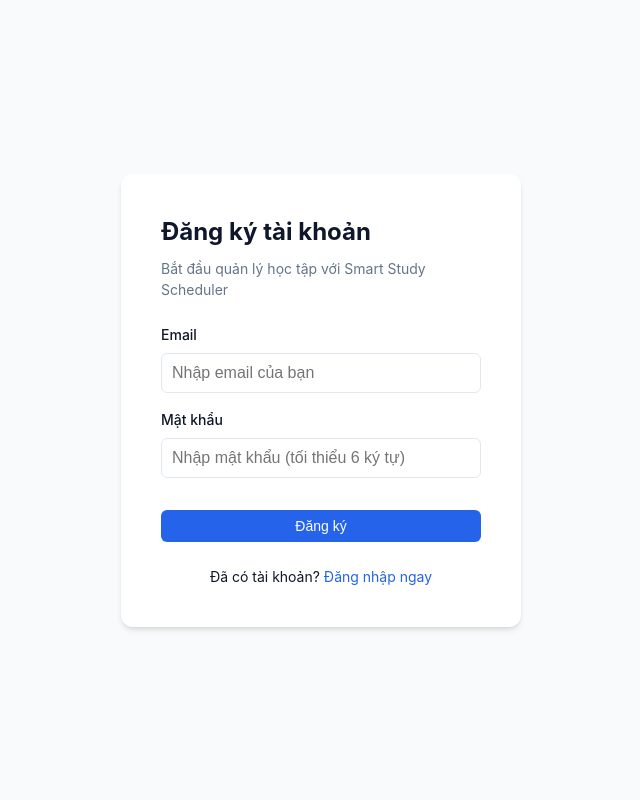
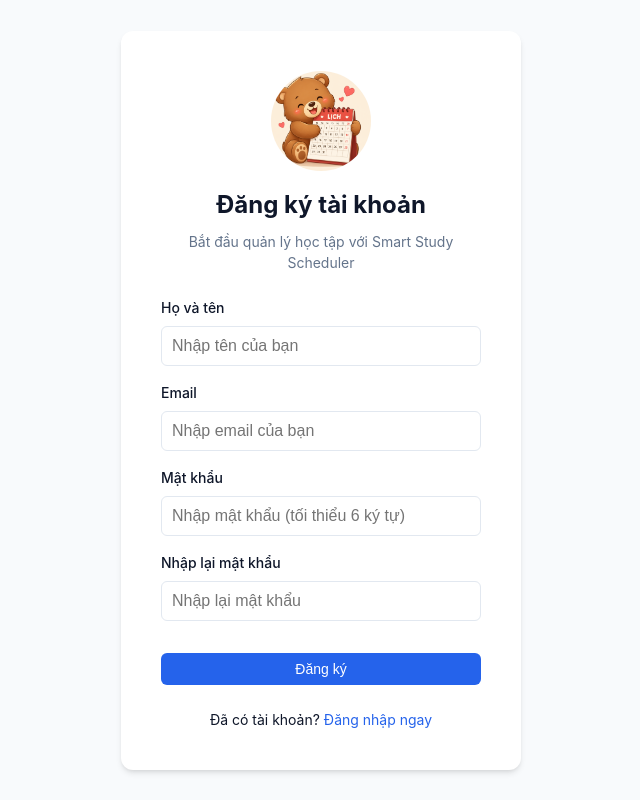
Before and after one commit to vutoncode/SmartStudy_Scheduler, a React (Vite) app: page /register in a window 1280 px wide. Shown: the whole page, without its empty margins (319-959 px from the left). Built offline with nearby package versions, Linux system fonts and the light colour scheme; no server answers; the HTML template or start-up script is replaced by a standard one.

Commit message:
Chỉnh lại page đăng ký

```diff
--- a/src/context/AuthContext.jsx
+++ b/src/context/AuthContext.jsx
@@ -31,9 +31,17 @@ export const AuthProvider = ({ children }) => {
     return () => subscription.unsubscribe();
   }, []);
 
-  const signUp = async (email, password) => {
+  const signUp = async (email, password, name) => {
     if (!supabase) return { error: { message: "Chưa kết nối Supabase" } };
-    return supabase.auth.signUp({ email, password });
+    return supabase.auth.signUp({
+      email,
+      password,
+      options: {
+        data: {
+          display_name: name,
+        }
+      }
+    });
   };
 
   const signIn = async (email, password) => {
--- a/src/pages/Register.jsx
+++ b/src/pages/Register.jsx
@@ -3,8 +3,10 @@ import { useAuth } from '../context/AuthContext';
 import { useNavigate, Link } from 'react-router-dom';
 
 const Register = () => {
+  const [name, setName] = useState('');
   const [email, setEmail] = useState('');
   const [password, setPassword] = useState('');
+  const [confirmPassword, setConfirmPassword] = useState('');
   const [error, setError] = useState(null);
   const [loading, setLoading] = useState(false);
   const { signUp } = useAuth();
@@ -13,9 +15,15 @@ const Register = () => {
   const handleSubmit = async (e) => {
     e.preventDefault();
     setError(null);
+
+    if (password !== confirmPassword) {
+      setError('Mật khẩu nhập lại không khớp!');
+      return;
+    }
+
     setLoading(true);
 
-    const { error } = await signUp(email, password);
+    const { error } = await signUp(email, password, name);
 
     if (error) {
       setError(error.message);
@@ -28,13 +36,25 @@ const Register = () => {
 
   return (
     <div className="auth-container">
-      <div className="auth-card">
-        <h2>Đăng ký tài khoản</h2>
-        <p>Bắt đầu quản lý học tập với Smart Study Scheduler</p>
+      <div className="auth-card" style={{ display: 'flex', flexDirection: 'column', alignItems: 'center' }}>
+        <img src="/logo.png" alt="Smart Study Logo" style={{ width: '100px', height: '100px', objectFit: 'cover', borderRadius: '50%', marginBottom: '1rem' }} />
+        <h2 style={{ margin: 0, marginBottom: '0.5rem' }}>Đăng ký tài khoản</h2>
+        <p style={{ marginTop: 0, marginBottom: '1.5rem', textAlign: 'center' }}>Bắt đầu quản lý học tập với Smart Study Scheduler</p>
 
         {error && <div className="auth-error">{error}</div>}
 
-        <form onSubmit={handleSubmit} className="auth-form">
+        <form onSubmit={handleSubmit} className="auth-form" style={{ width: '100%' }}>
+          <div className="form-group">
+            <label>Họ và tên</label>
+            <input
+              type="text"
+              value={name}
+              onChange={(e) => setName(e.target.value)}
+              required
+              placeholder="Nhập tên của bạn"
+            />
+          </div>
+
           <div className="form-group">
             <label>Email</label>
             <input
@@ -58,6 +78,18 @@ const Register = () => {
             />
           </div>
 
+          <div className="form-group">
+            <label>Nhập lại mật khẩu</label>
+            <input
+              type="password"
+              value={confirmPassword}
+              onChange={(e) => setConfirmPassword(e.target.value)}
+              required
+              placeholder="Nhập lại mật khẩu"
+              minLength={6}
+            />
+          </div>
+
           <button type="submit" className="btn btn-primary" disabled={loading}>
             {loading ? 'Đang xử lý...' : 'Đăng ký'}
           </button>
```
